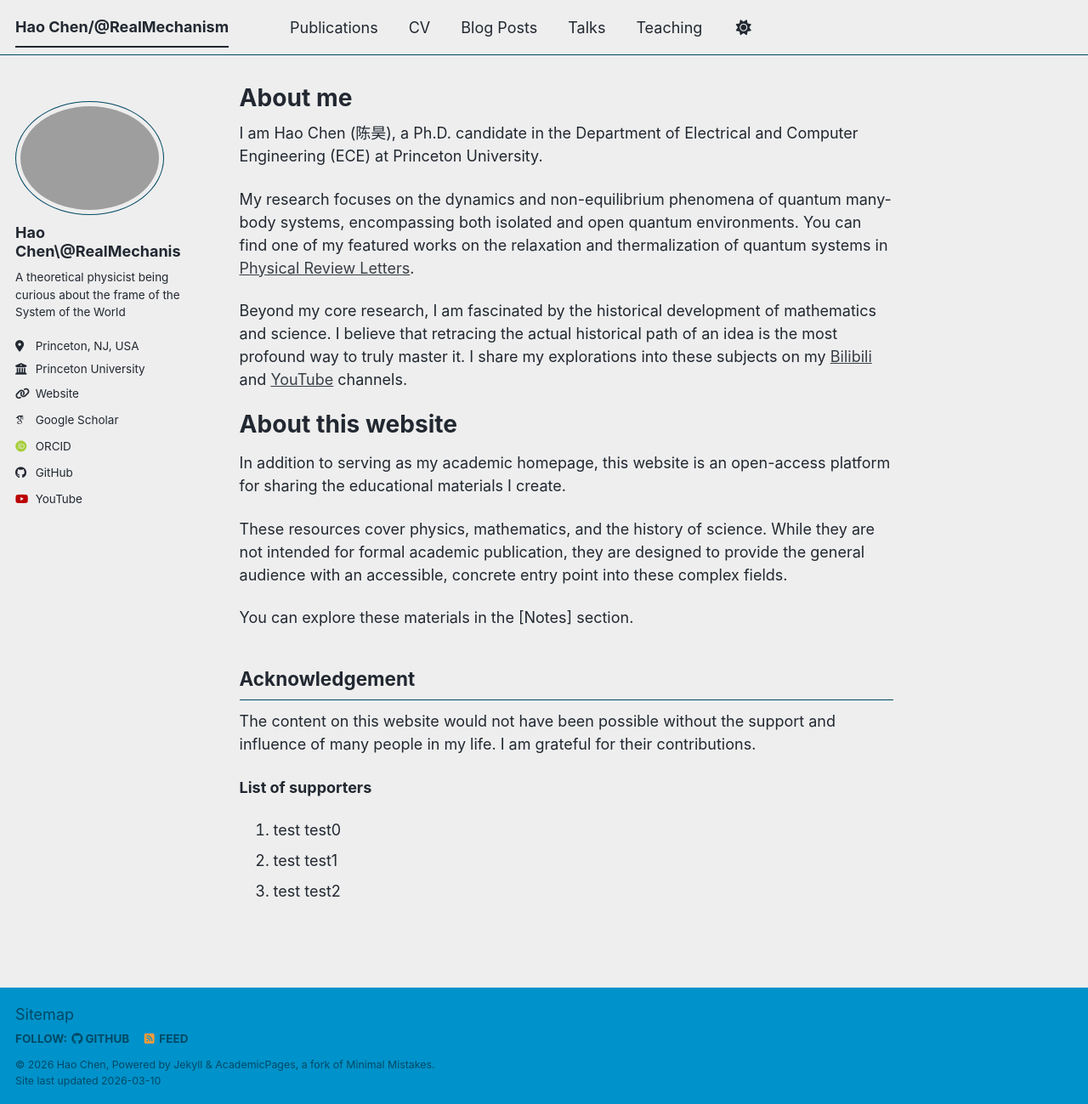
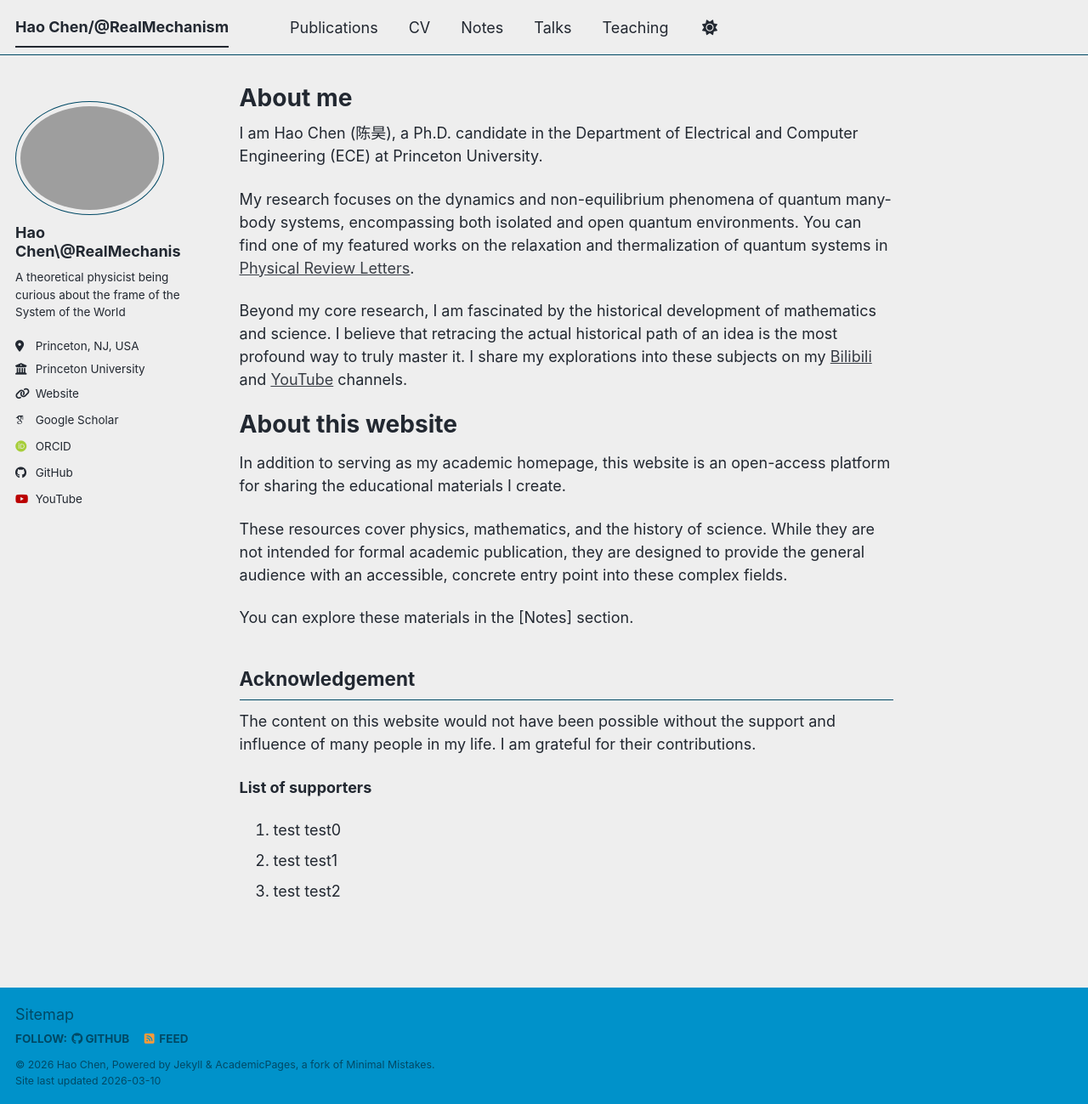
Before and after one commit to HCPrince/HCPrince.github.io, a Jekyll site: the page built from _pages/about.md, in a window 1280 px wide and 1299 px high. Shown: the whole window at 85% size. Built offline with Jekyll 4.4.1, drawn with Linux system fonts in a browser that asks for light colours; some web fonts are replaced; a script bundle is joined from its source files by our own code; library files that are not in the unit come from our copies.

Commit message:
Replace 'Blog Posts' with 'Notes' in navigation

```diff
--- a/_data/navigation.yml
+++ b/_data/navigation.yml
@@ -14,8 +14,8 @@ main:
   - title: "CV"
     url: /cv/
 
-  - title: "Blog Posts"
-    url: /year-archive/
+  - title: "Notes"
+    url: /notes/
 
   - title: "Talks"
     url: /talks/
```
